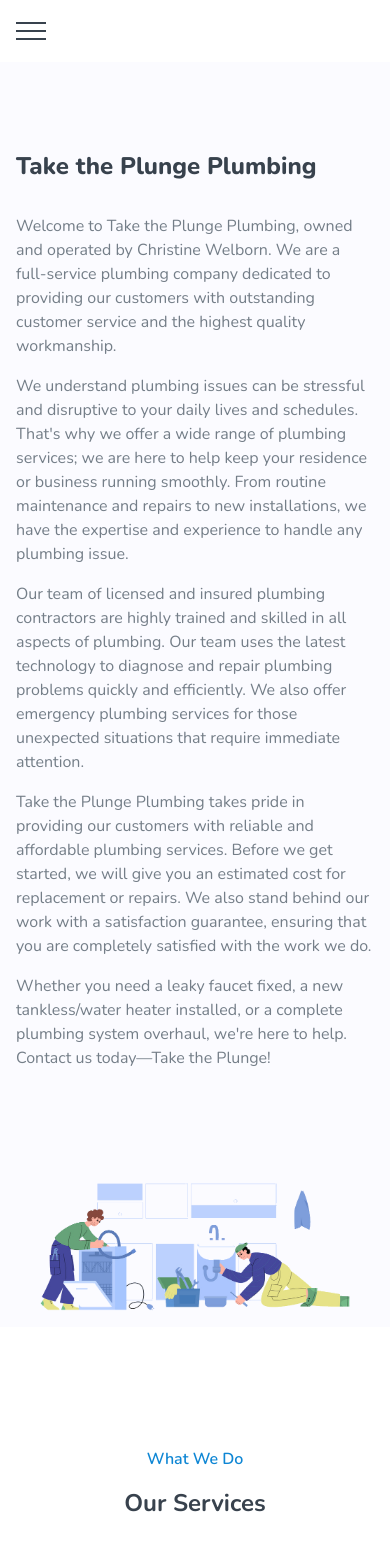
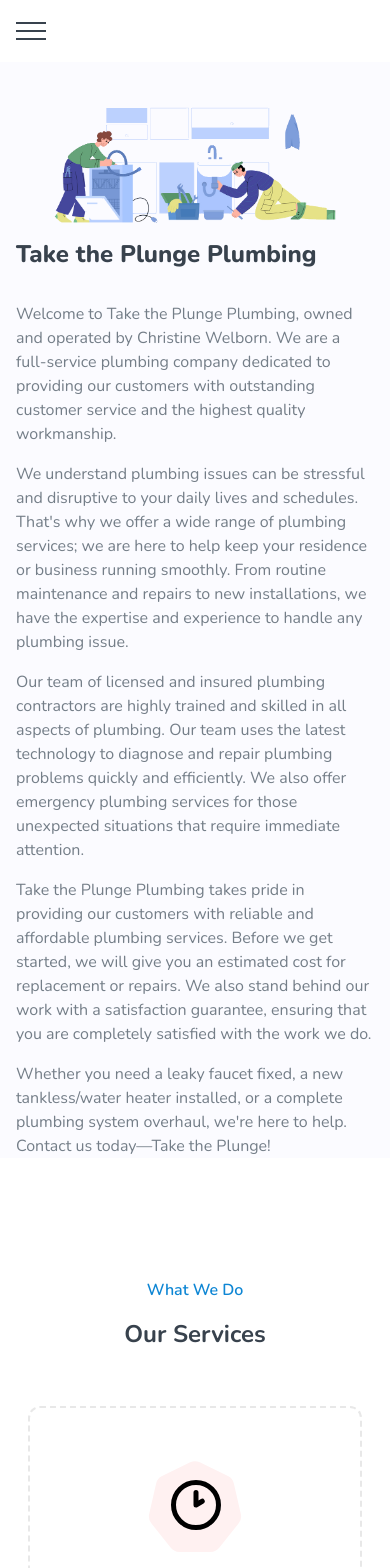
Before and after one commit to TMNTony/chrissyPlumbing, a React (Vite) app: page / in a window 390 px wide. Shown: the top 1568 px of the page. Built offline with nearby package versions, Linux system fonts and the light colour scheme.

Commit message:
Fix header image

```diff
--- a/src/components/Landing.jsx
+++ b/src/components/Landing.jsx
@@ -4,9 +4,17 @@ function Landing() {
 
 
             <div className="container z-20">
+
                 <div className="row">
+                <div className="header_shape hidden lg:block"></div>
+
+<div className="header_image flex items-center">
+    <div className="image 2xl:pl-25">
+        <img src="src/assets/images/header-image.png" alt="Header Image"/>
+    </div>
+</div>
                     <div className="w-full lg:w-1/2">
-                        <div className="header_hero_content pt-150 lg:pt-0">
+                        <div className="header_hero_content lg:pt-0">
                             <h2 className="hero_title text-2xl sm:text-4xl md:text-5xl lg:text-4xl xl:text-5xl font-extrabold">
                                 Take the Plunge Plumbing
                             </h2>
@@ -42,13 +50,7 @@ function Landing() {
                     </div>
                 </div>
             </div>
-            <div className="header_shape hidden lg:block"></div>
 
-            <div className="header_image flex items-center">
-                <div className="image 2xl:pl-25">
-                    <img src="src/assets/images/header-image.png" alt="Header Image"/>
-                </div>
-            </div>
         </div>
     )
 }
```
